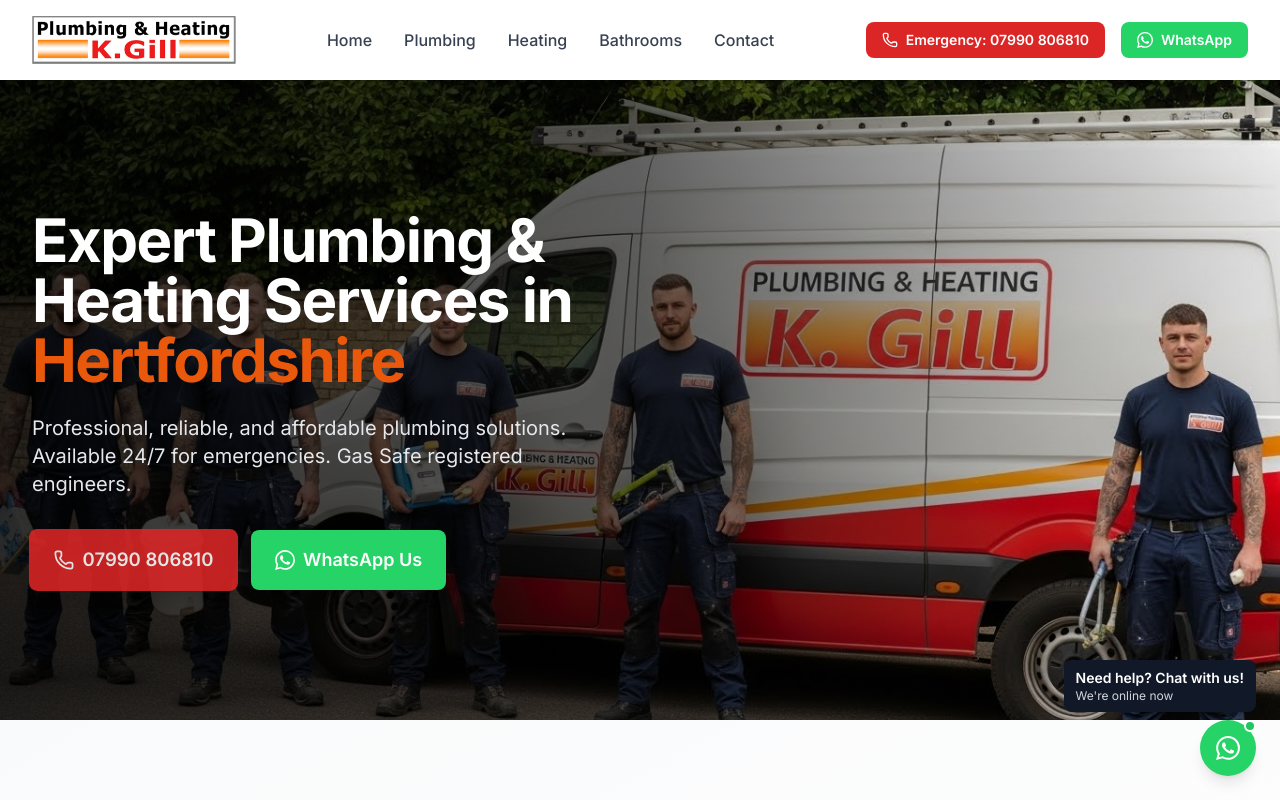
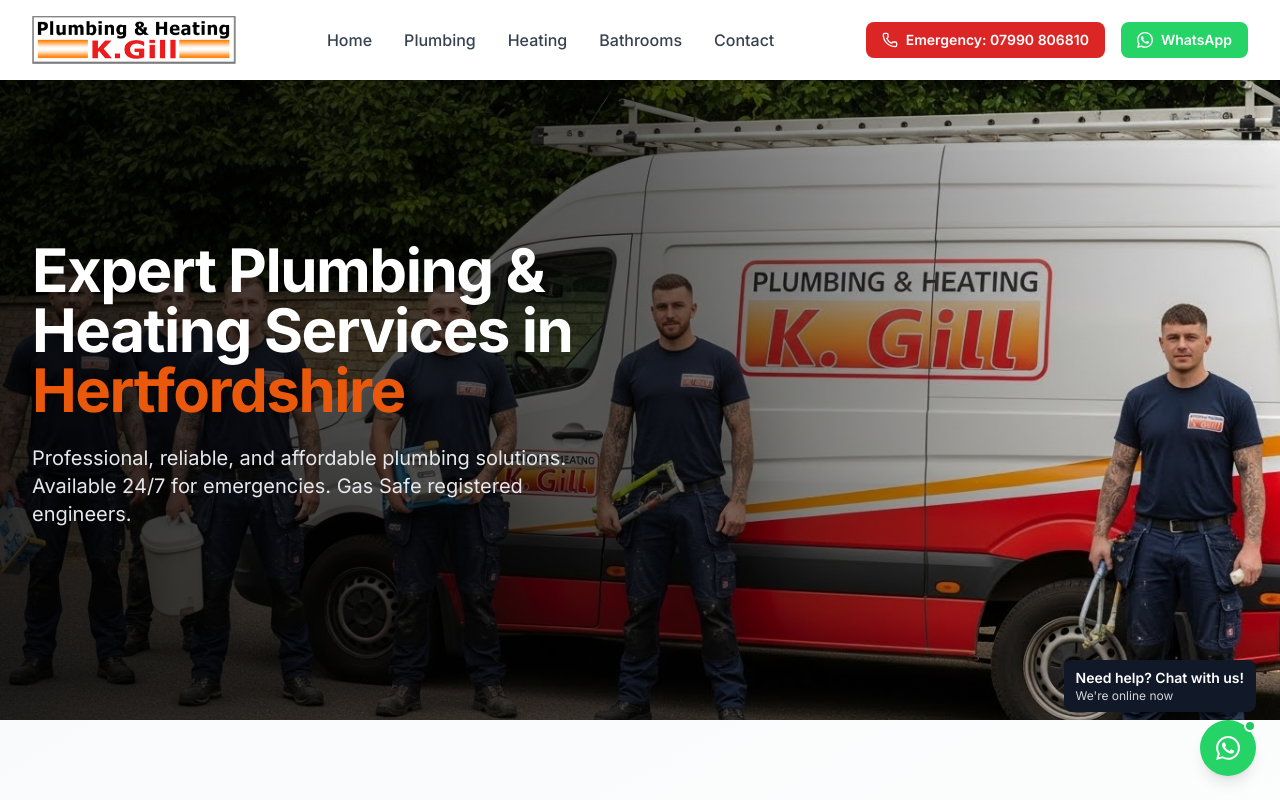
Before and after one commit to websmartshubhamk/k-gill-plumbing-redesign, a Next.js app: page / in a window 1280 px wide. Shown: the top 800 px of the page. Built offline with nearby package versions, Linux system fonts and the light colour scheme.

Commit message:
remove both CTA buttons from hero section

```diff
--- a/src/app/page.tsx
+++ b/src/app/page.tsx
@@ -87,22 +87,6 @@
                 Professional, reliable, and affordable plumbing solutions.
                 Available 24/7 for emergencies. Gas Safe registered engineers.
               </p>
-              <div className="flex flex-col sm:flex-row gap-4">
-                <a
-                  href="tel:07990806810"
-                  className="flex items-center justify-center gap-2 px-6 py-4 btn-emergency rounded-lg font-semibold text-lg emergency-pulse shadow-lg"
-                >
-                  <Phone className="h-5 w-5" />
-                  07990 806810
-                </a>
-                <a
-                  href="https://wa.me/447990806810"
-                  className="flex items-center justify-center gap-2 px-6 py-4 btn-whatsapp rounded-lg font-semibold text-lg shadow-lg"
-                >
-                  <WhatsAppIcon className="h-5 w-5" />
-                  WhatsApp Us
-                </a>
-              </div>
             </div>
           </div>
         </div>
```
